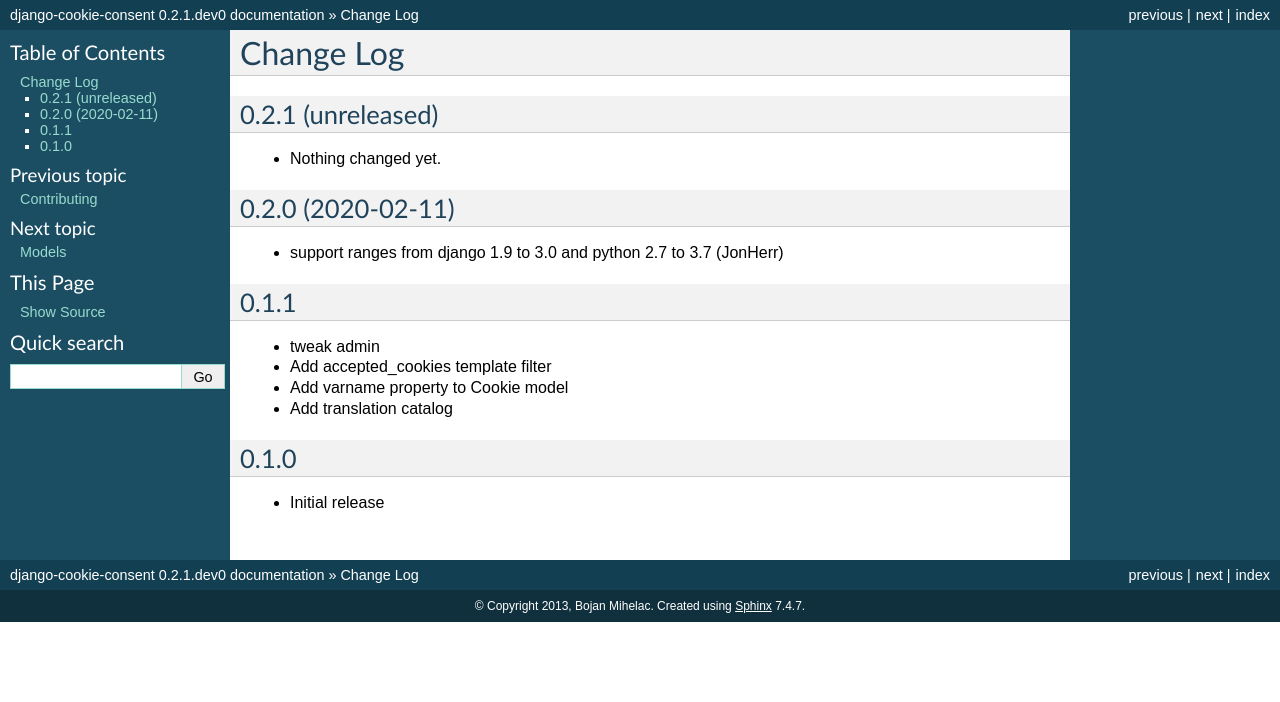
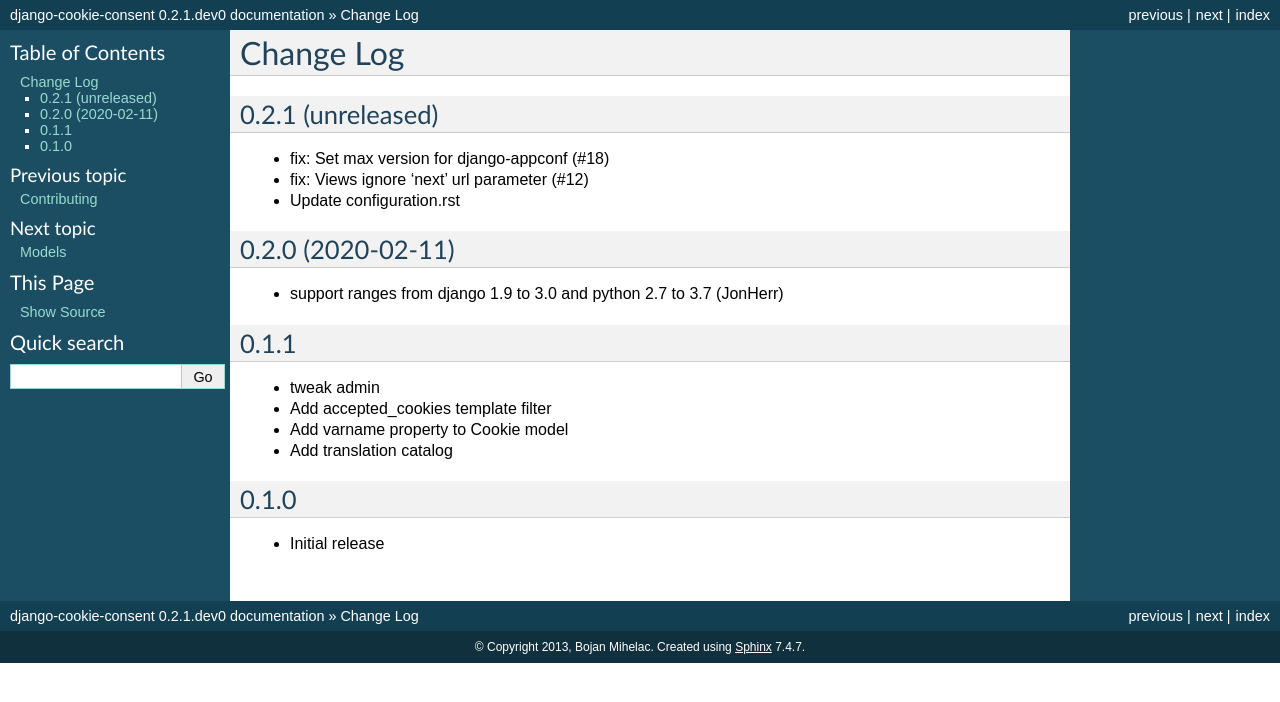
Before and after one commit to jazzband/django-cookie-consent, a Sphinx documentation site: the page built from docs/changelog.rst, in a window 1280 px wide. Shown: the top 702 px of the page. Built offline with Sphinx 7.4.7, drawn with Linux system fonts in a browser that asks for light colours; the version number is read from the project's files by our own code.

Commit message:
update changelog

```diff
--- a/docs/changelog.rst
+++ b/docs/changelog.rst
@@ -5,7 +5,11 @@
 0.2.1 (unreleased)
 ------------------
 
-- Nothing changed yet.
+* fix: Set max version for django-appconf (#18)
+
+* fix: Views ignore 'next' url parameter (#12)
+
+* Update configuration.rst
 
 
 0.2.0 (2020-02-11)
```
